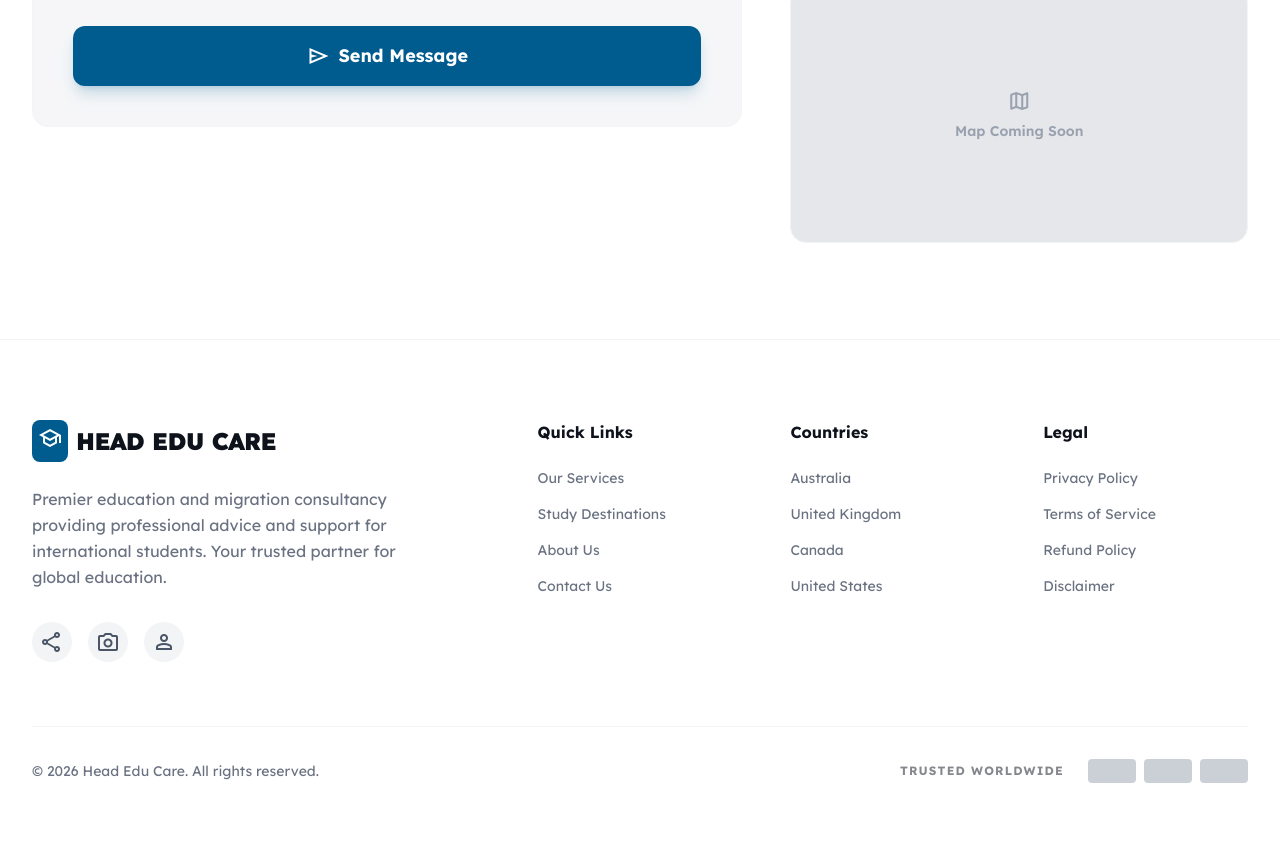
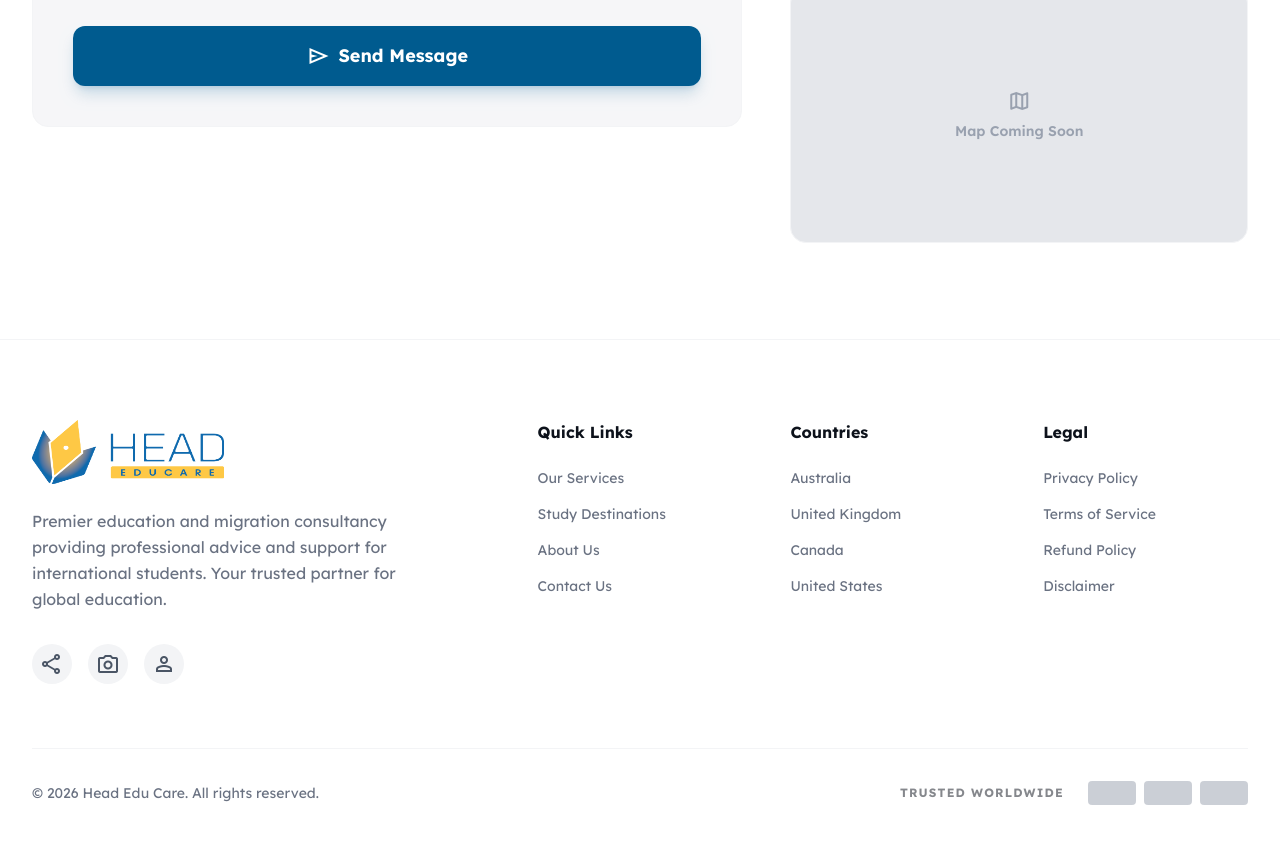
Before and after one commit to sakib155/headeducare, a React (Vite) app: page /contact in a window 1280 px wide. Shown: the part 1239-2082 px from the top of the page. Built offline with nearby package versions, Linux system fonts and the light colour scheme.

Commit message:
added missing files and updated logo, favicons and so on

```diff
--- a/src/components/Footer.jsx
+++ b/src/components/Footer.jsx
@@ -8,12 +8,9 @@ export default function Footer() {
                     {/* Brand */}
                     <div className="col-span-2 lg:col-span-2">
                         <Link to="/" className="flex items-center gap-2 mb-6">
-                            <div className="bg-primary p-1.5 rounded-lg text-white">
-                                <span className="material-symbols-outlined text-2xl">school</span>
-                            </div>
-                            <span className="text-2xl font-black tracking-tight text-[#0d121b] dark:text-white uppercase">
-                                Head Edu Care
-                            </span>
+                             <img
+                           src='/HEAD_horizontal.png'
+                           className='h-16 w-48'/>
                         </Link>
                         <p className="text-gray-500 dark:text-gray-400 leading-relaxed mb-8 max-w-sm">
                             Premier education and migration consultancy providing professional
```
